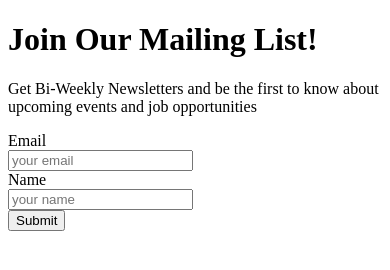
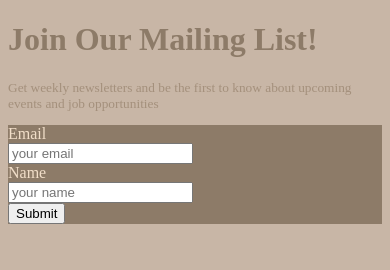
Before and after one commit to bridget-itmd362/Project1, a plain HTML site: page index.html in a window 390 px wide. Drawn offline with Linux system fonts and the light colour scheme.

Commit message:
Added CSS (colors and font sizes)
began the mobile-first responsive web design, included typography and colors.

```diff
--- /dev/null
+++ b/css/styles.css
@@ -0,0 +1,14 @@
+body{
+  background-color: #C8B6A6;
+}
+h1{
+  color: #8D7B68
+}
+p{
+  font-size: 10pt;
+  color: #A4907C;
+}
+form{
+  background-color: #8D7B68;
+  color: #F1DEC9;
+}
--- a/index.html
+++ b/index.html
@@ -1,17 +1,15 @@
 <!DOCTYPE html>
 <html lang="en">
 <head>
-  <title>Lab 2</title>
+  <title>Project1</title>
   <meta charset="utf-8">
   <meta name="viewport" content="width=device-width,initial-scale=1.0,shrink-to-fit=no">
-  <link rel="stylesheet" media="screen" href="css/reset.css">
-  <link rel="stylesheet" media="screen" href="css/meyersreset-and-normalize-form.css">
-  <link rel="stylesheet" media="screen" href="css/screen.css">
+  <link rel="stylesheet" media="screen" href="css/styles.css">
 </head>
 <body>
+<h1>Join Our Mailing List!</h1>
+<p>Get weekly newsletters and be the first to know about upcoming events and job opportunities</p>
 <form action="#null" method="get" autocomplete="on">
-  <h1>Join Our Mailing List!</h1>
-  <p>Get Bi-Weekly Newsletters and be the first to know about upcoming events and job opportunities</p>
   <label for="email">Email</label><br>
   <input type="email" id="email" name="email" placeholder="your email"><br>
   <label for="name">Name</label><br>
```
